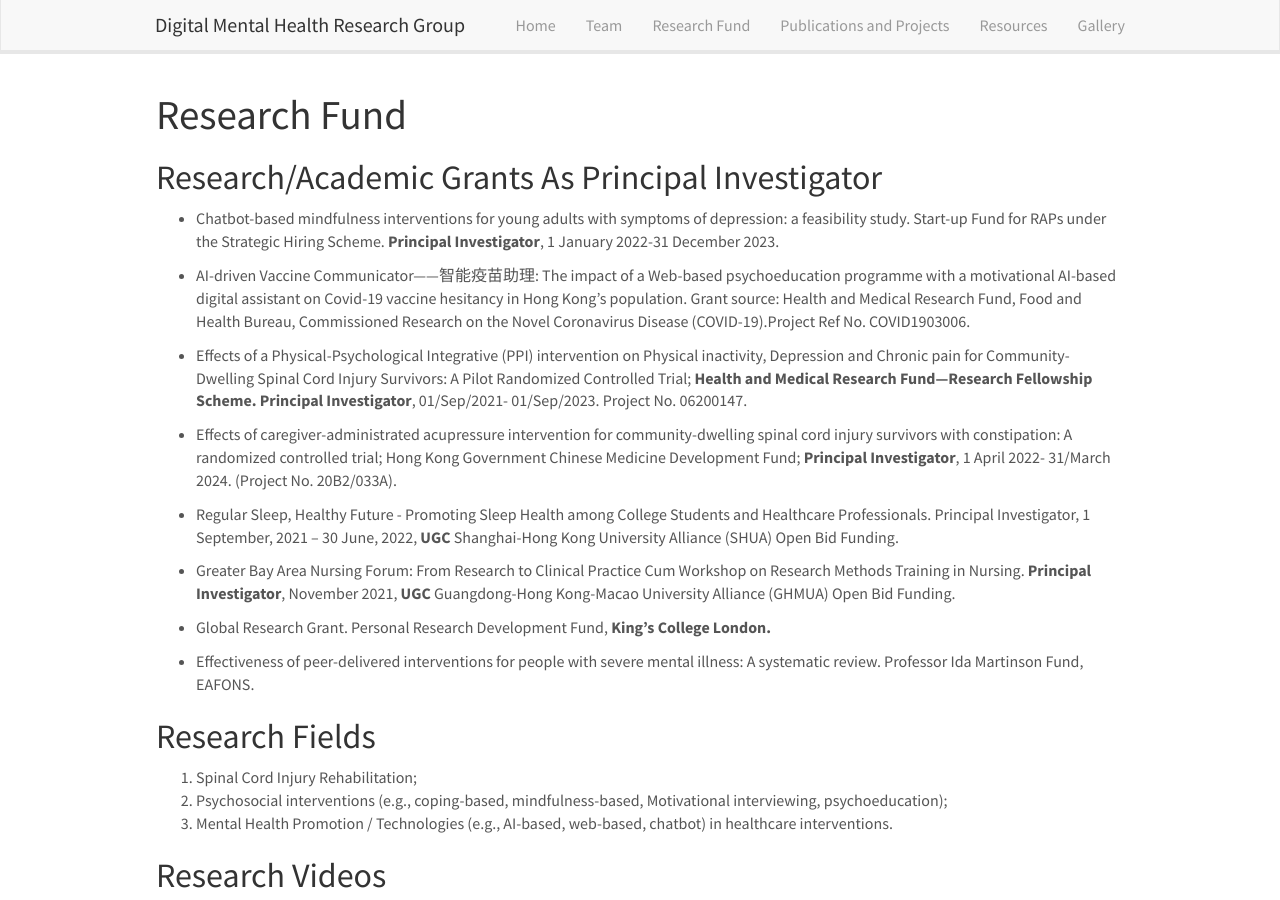
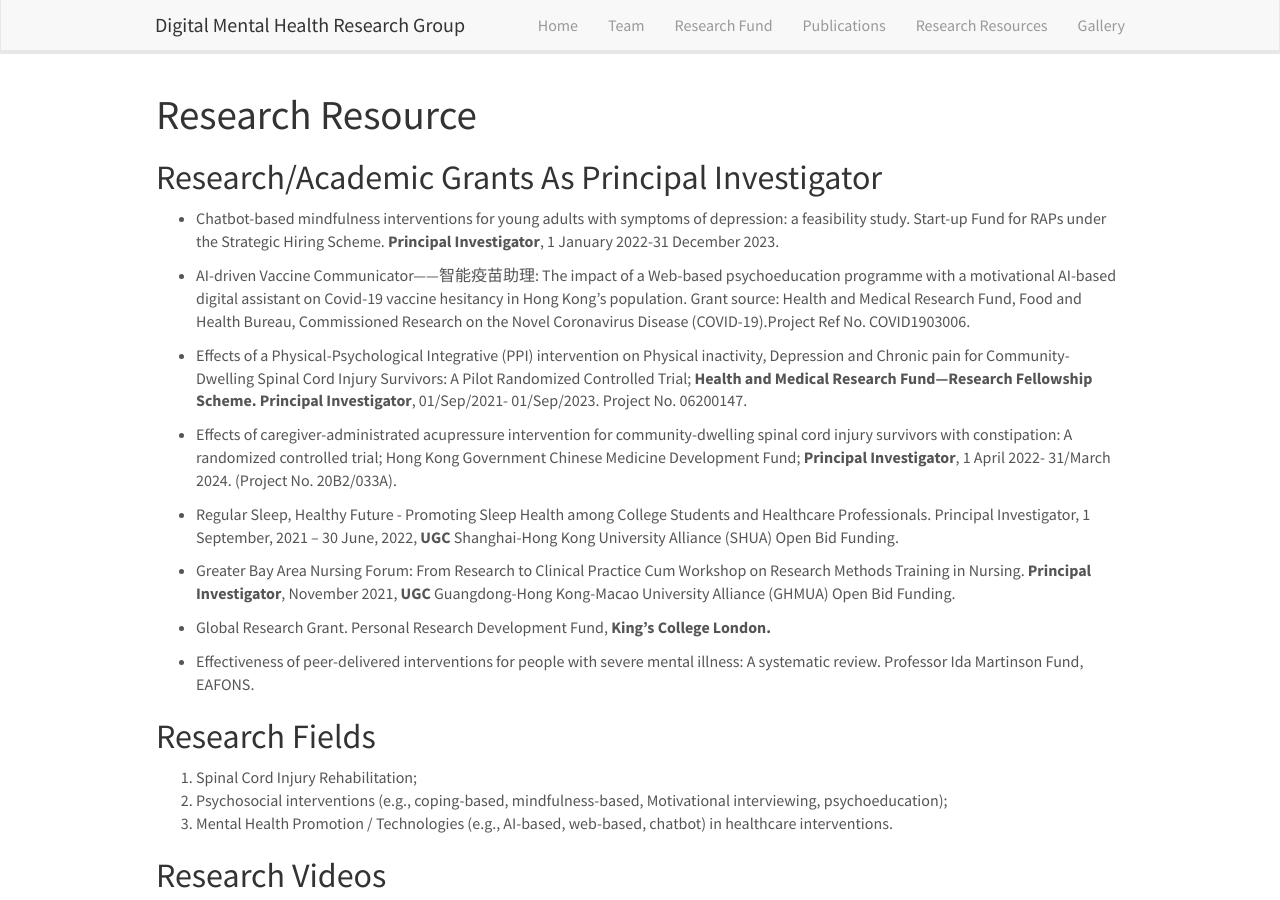
Before and after one commit to polyuly/polyuly.github.io, a Jekyll site: the page built from _pages/resources.md, in a window 1280 px wide and 900 px high. Built offline with Jekyll 4.4.1, drawn with Linux system fonts in a browser that asks for light colours; nearby versions of some CDN libraries.

Commit message:
research resource

```diff
--- a/_includes/header.html
+++ b/_includes/header.html
@@ -16,8 +16,8 @@
 				<li><a href="{{ site.url }}{{ site.baseurl }}/">Home</a></li>
 				<li><a href="{{ site.url }}{{ site.baseurl }}/team">Team</a></li>
 				<li><a href="{{ site.url }}{{ site.baseurl }}/research">Research Fund</a></li>
-				<li><a href="{{ site.url }}{{ site.baseurl }}/publications">Publications and Projects</a></li>
-				<li><a href="{{ site.url }}{{ site.baseurl }}/resources">Resources</a></li>
+				<li><a href="{{ site.url }}{{ site.baseurl }}/publications">Publications</a></li>
+				<li><a href="{{ site.url }}{{ site.baseurl }}/resources">Research Resources</a></li>
 				<li><a href="{{ site.url }}{{ site.baseurl }}/pictures">Gallery</a></li>
 			</ul>
 		</div>
--- a/_pages/resources.md
+++ b/_pages/resources.md
@@ -6,7 +6,7 @@ sitemap: false
 permalink: /resources/
 ---
 
-# Research Fund
+# Research Resource
 
 ## Research/Academic Grants As Principal Investigator
 
```
